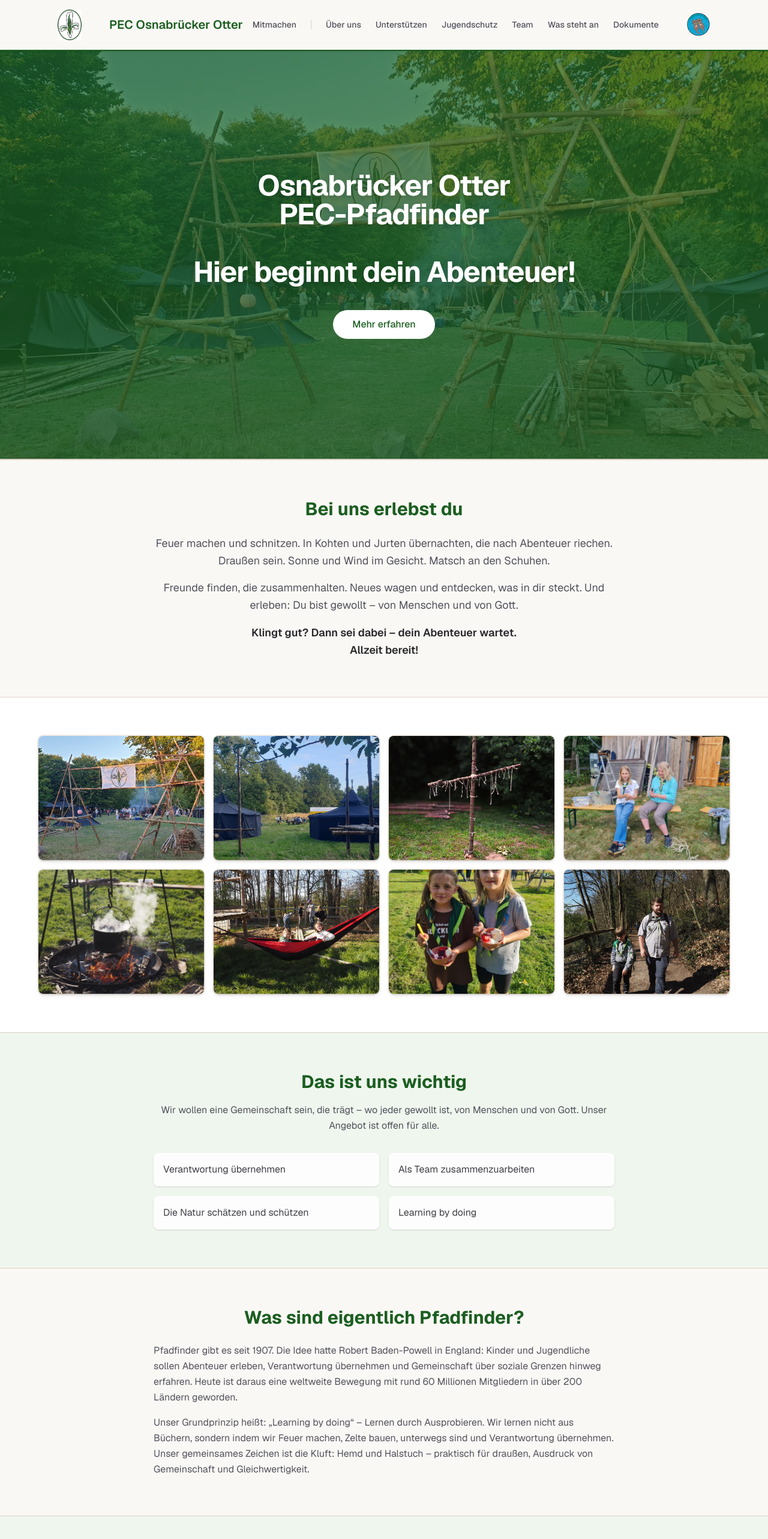
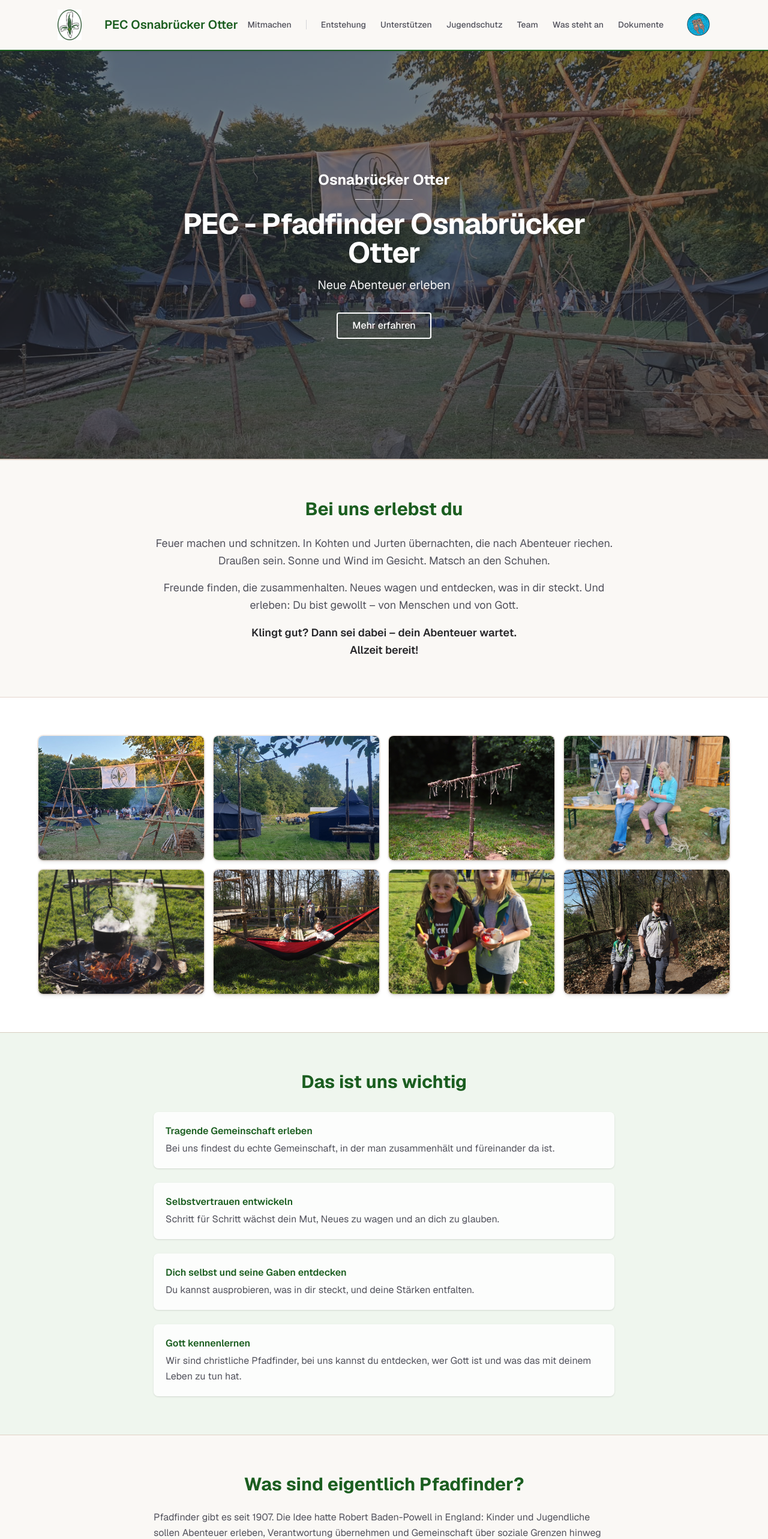
Before and after one commit to saurluca/os-otter, a Next.js app: page / in a window 1280 px wide. Shown: the top 2566 px of the page at 60% size. Built offline with nearby package versions, Linux system fonts and the light colour scheme.

Commit message:
Update layout and homepage for PEC Osnabrücker Otter; modify title and description for consistency, enhance content structure, and add new "Entstehung" page detailing the group's history and values.

```diff
--- a/app/ueber-uns/page.tsx
+++ b/app/entstehung/page.tsx
@@ -1,4 +1,5 @@
 import type { Metadata } from "next";
+import Image from "next/image";
 import Link from "next/link";
 
 export const metadata: Metadata = {
@@ -14,7 +15,7 @@ export default function UeberUnsPage() {
           ← Zurück zur Startseite
         </Link>
 
-        <h1 className="text-4xl font-bold text-[#1b5e20]">Über uns</h1>
+        <h1 className="text-4xl font-bold text-[#1b5e20]">Entstehung</h1>
 
         <section className="mt-12">
           <h2 className="text-2xl font-bold text-[#1b5e20]">Wie sind wir entstanden?</h2>
@@ -28,9 +29,6 @@ export default function UeberUnsPage() {
             Am 23. September 2021 fand unsere erste Gruppenstunde im Haus der LKG statt.
             Seit Mai 2022 haben wir unsere eigene Wiese am Hörner Weg – unser Zuhause für Abenteuer, Gemeinschaft und unvergessliche Erlebnisse.
           </p>
-          <p className="mt-4 text-zinc-600 leading-relaxed">
-            So begann unsere Reise. Und sie geht weiter – mutig, gemeinsam und mit offenen Armen für jedes neue Mitglied.
-          </p>
         </section>
 
         <section className="mt-12">
@@ -38,13 +36,26 @@ export default function UeberUnsPage() {
           <p className="mt-4 text-zinc-600 leading-relaxed">
             In unserem Pfadfinderbund bekommt jeder Stamm den Namen eines Tieres – eines Tieres, dessen Eigenschaften wir uns für unseren Stamm wünschen.
           </p>
-          <p className="mt-4 text-zinc-600 leading-relaxed">
+          <div className="mt-6 flex flex-col items-center gap-6 sm:flex-row sm:items-start">
+            <div className="shrink-0">
+              <Image
+                src="/logo.jpeg"
+                alt="Osnabrücker Otter Logo – zwei Otter halten sich im Wasser fest"
+                width={160}
+                height={160}
+                className="rounded-full object-contain"
+              />
+            </div>
+            <div>
+              <p className="text-zinc-600 leading-relaxed">
                 Otter sind faszinierende Tiere: Sie schlafen nachts auf dem Wasser und halten sich dabei fest, damit niemand verloren geht. Genau das zeigt auch unser Logo.
               </p>
               <p className="mt-4 text-zinc-600 leading-relaxed">
                 Wir wollen eine Gemeinschaft sein, die trägt – füreinander da ist, einander Halt gibt und Abenteuer gemeinsam meistert.
                 Deshalb sind wir die Osnabrücker Otter.
               </p>
+            </div>
+          </div>
         </section>
       </main>
     </div>
--- a/app/layout.tsx
+++ b/app/layout.tsx
@@ -15,9 +15,9 @@ const geistMono = Geist_Mono({
 });
 
 export const metadata: Metadata = {
-  title: "PEC Osnabrücker Otter - Stamm 0904",
+  title: "PEC Osnabrücker Otter - Stamm 09-04",
   description:
-    "PEC Pfadfinder Osnabrücker Otter - Stamm 0904. Christliche Pfadfinderarbeit in Osnabrück. Entschieden für Christus.",
+    "PEC Pfadfinder Osnabrücker Otter - Stamm 09-04. Christliche Pfadfinderarbeit in Osnabrück. Entschieden für Christus.",
 };
 
 export default function RootLayout({
--- a/app/page.tsx
+++ b/app/page.tsx
@@ -39,37 +39,22 @@ export default function Home() {
               className="object-cover"
               sizes="100vw"
             />
-            <div className="absolute inset-0 bg-[#1b5e20]/70" />
+            <div className="absolute inset-0 bg-zinc-800/60" />
           </div>
-          <div className="relative z-10 max-w-3xl">
-            <div className="flex w-full max-w-8xl items-center justify-between gap-6 px-4">
-              {/* <Image
-                src="/logo.jpeg"
-                alt="Osnabrücker Otter"
-                width={140}
-                height={140}
-                className="shrink-0 rounded-full object-contain drop-shadow-lg"
-              /> */}
-              <h1 className="text-3xl font-bold tracking-tight text-white drop-shadow-lg sm:text-4xl lg:text-5xl">
-                Osnabrücker Otter
-                <br />
-                PEC-Pfadfinder
-                <br />
-
-                <br />
-                Hier beginnt dein Abenteuer!
-              </h1>
-              {/* <Image
-                src="/pfadfinder_logo.jpeg"
-                alt="PEC Pfadfinder"
-                width={100}
-                height={100}
-                className="shrink-0 object-contain drop-shadow-lg"
-              /> */}
-            </div>
+          <div className="relative z-10 max-w-3xl text-center">
+            <h3 className="text-xl font-bold text-white drop-shadow-md sm:text-2xl">
+              Osnabrücker Otter
+            </h3>
+            <div className="mx-auto my-4 h-px w-24 bg-white/80" aria-hidden="true" />
+            <h1 className="text-3xl font-bold tracking-tight text-white drop-shadow-lg sm:text-4xl lg:text-5xl">
+              PEC - Pfadfinder Osnabrücker Otter
+            </h1>
+            <p className="mt-4 text-lg text-white/95 drop-shadow-md sm:text-xl">
+              Neue Abenteuer erleben
+            </p>
             <a
               href="#bei-uns"
-              className="mt-10 inline-flex h-12 items-center justify-center rounded-full bg-white px-8 font-medium text-[#1b5e20] transition-colors hover:bg-amber-50 hover:shadow-lg"
+              className="mt-8 inline-flex h-11 items-center justify-center rounded-sm border-2 border-white bg-transparent px-6 font-medium text-white transition-colors hover:bg-white hover:text-[#1b5e20]"
             >
               Mehr erfahren
             </a>
@@ -138,23 +123,35 @@ export default function Home() {
             <h2 className="text-3xl font-bold text-[#1b5e20] text-center">
               Das ist uns wichtig
             </h2>
-            <p className="mt-4 text-center text-zinc-600 leading-relaxed">
-              Wir wollen eine Gemeinschaft sein, die trägt – wo jeder gewollt ist, von Menschen und von Gott. Unser Angebot ist offen für alle.
-            </p>
-            <ul className="mt-8 grid gap-4 sm:grid-cols-2">
-              <li className="flex items-start gap-3 rounded-lg bg-white/80 p-4 shadow-sm">
-                <span className="text-zinc-700">Verantwortung übernehmen</span>
-              </li>
-              <li className="flex items-start gap-3 rounded-lg bg-white/80 p-4 shadow-sm">
-                <span className="text-zinc-700">Als Team zusammenzuarbeiten</span>
-              </li>
-              <li className="flex items-start gap-3 rounded-lg bg-white/80 p-4 shadow-sm">
-                <span className="text-zinc-700">Die Natur schätzen und schützen</span>
-              </li>
-              <li className="flex items-start gap-3 rounded-lg bg-white/80 p-4 shadow-sm">
-                <span className="text-zinc-700">Learning by doing</span>
-              </li>
-            </ul>
+            <div className="mt-8 space-y-6">
+              {/* <p className="mt-4 text-center text-zinc-600 leading-relaxed">
+                Wir wollen eine Gemeinschaft sein, die trägt – wo jeder gewollt ist, von Menschen und von Gott. Unser Angebot ist offen für alle.
+              </p> */}
+              <div className="rounded-lg bg-white/80 p-5 shadow-sm">
+                <p className="font-semibold text-[#1b5e20]">Tragende Gemeinschaft erleben</p>
+                <p className="mt-1 text-zinc-600 leading-relaxed">
+                  Bei uns findest du echte Gemeinschaft, in der man zusammenhält und füreinander da ist.
+                </p>
+              </div>
+              <div className="rounded-lg bg-white/80 p-5 shadow-sm">
+                <p className="font-semibold text-[#1b5e20]">Selbstvertrauen entwickeln</p>
+                <p className="mt-1 text-zinc-600 leading-relaxed">
+                  Schritt für Schritt wächst dein Mut, Neues zu wagen und an dich zu glauben.
+                </p>
+              </div>
+              <div className="rounded-lg bg-white/80 p-5 shadow-sm">
+                <p className="font-semibold text-[#1b5e20]">Dich selbst und seine Gaben entdecken</p>
+                <p className="mt-1 text-zinc-600 leading-relaxed">
+                  Du kannst ausprobieren, was in dir steckt, und deine Stärken entfalten.
+                </p>
+              </div>
+              <div className="rounded-lg bg-white/80 p-5 shadow-sm">
+                <p className="font-semibold text-[#1b5e20]">Gott kennenlernen</p>
+                <p className="mt-1 text-zinc-600 leading-relaxed">
+                  Wir sind christliche Pfadfinder, bei uns kannst du entdecken, wer Gott ist und was das mit deinem Leben zu tun hat.
+                </p>
+              </div>
+            </div>
           </div>
         </section>
 
@@ -229,13 +226,18 @@ export default function Home() {
               <div className="rounded-lg bg-white p-6 shadow-md ring-2 ring-amber-900/10">
                 <p className="font-semibold text-[#1b5e20]">Wo?</p>
                 <p className="mt-2 text-zinc-600">
-                  Wiese am Hörner Weg
+                  <a
+                    href="https://www.google.de/maps/place/PEC+Pfadfinderwiese+%22Osnabr%C3%BCcker+Otter%22/@52.257195,8.006294,17.94z/data=!4m6!3m5!1s0x47b9efc8e361cbf5:0xb34d52762fc63d3f!8m2!3d52.2579193!4d8.0065595!16s%2Fg%2F11tcsmmgb0?entry=ttu"
+                    target="_blank"
+                    rel="noopener noreferrer"
+                    className="text-[#1b5e20] hover:underline"
+                  >
+                    PEC Pfadfinderwiese „Osnabrücker Otter“
+                  </a>
                   <br />
-                  <span className="text-sm">(Zugang links vom Spielplatz)</span>
+                  <span className="text-sm">Hinter dem Hörner Weg 47, 49078 Osnabrück</span>
                 </p>
-                <p className="mt-2 text-sm text-zinc-500">
-                  Bei Unwetter: LKG, Lange Straße 19a
-                </p>
+
               </div>
               <div className="rounded-lg bg-white p-6 shadow-md ring-2 ring-amber-900/10">
                 <p className="font-semibold text-[#1b5e20]">Kosten?</p>
@@ -255,7 +257,7 @@ export default function Home() {
                 pfadfinder@ec-os.de
               </a>
               <Link
-                href="/ueber-uns"
+                href="/entstehung"
                 className="inline-flex h-12 items-center justify-center rounded-full border-2 border-[#1b5e20] px-8 font-medium text-[#1b5e20] transition-colors hover:bg-[#1b5e20]/10"
               >
                 Warum heißen wir Otter?
--- a/components/Footer.tsx
+++ b/components/Footer.tsx
@@ -8,7 +8,7 @@ export default function Footer() {
       <div className="mx-auto max-w-6xl px-4 py-8 sm:px-6 lg:px-8">
         <div className="flex flex-col items-center justify-between gap-4 sm:flex-row">
           <p className="text-sm text-zinc-400">
-            Copyright © {currentYear} - PEC Osnabrücker Otter - Stamm 0904
+            Copyright © {currentYear} - PEC Osnabrücker Otter - Stamm 09-04
           </p>
           <nav className="flex flex-wrap justify-center gap-4 sm:gap-6">
             <Link
--- a/components/Header.tsx
+++ b/components/Header.tsx
@@ -6,7 +6,7 @@ import { usePathname } from "next/navigation";
 import { useState } from "react";
 
 const mainNavItems = [
-  { label: "Über uns", href: "/ueber-uns" },
+  { label: "Entstehung", href: "/Entstehung" },
   { label: "Unterstützen", href: "/unterstuetzen" },
   { label: "Jugendschutz", href: "/jugendschutz" },
   { label: "Team", href: "/team" },
```
Lines whose indentation alone changed are shown as unchanged.
